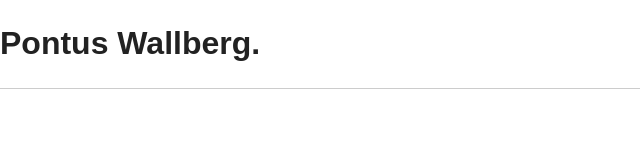
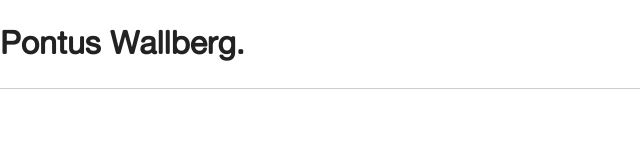
Before and after one commit to pontuswallberg/pontuswallberg.github.io, a plain HTML site: page index.html in a window 1280 px wide. Shown: the whole page, without its empty margins (0-640 px from the left). Drawn offline with nearby package versions, Linux system fonts and the light colour scheme.

Commit message:
added custom font

```diff
--- a/css/main.css
+++ b/css/main.css
@@ -94,7 +94,16 @@ textarea {
 /* ==========================================================================
    Author's custom styles
    ========================================================================== */
+@font-face {
+    font-family: 'Alte Haas Grotesk';
+    font-style: normal;
+    font-weight: normal;
+    src: local('Alte Haas Grotesk'), url('AlteHaasGroteskRegular.woff') format('woff');
+}
 
+html, body {
+    font-family: 'Alte Haas Grotesk', Arial, sans-serif;
+}
 
 
 
```
Also changed, not shown: css/AlteHaasGroteskRegular.woff (added).
